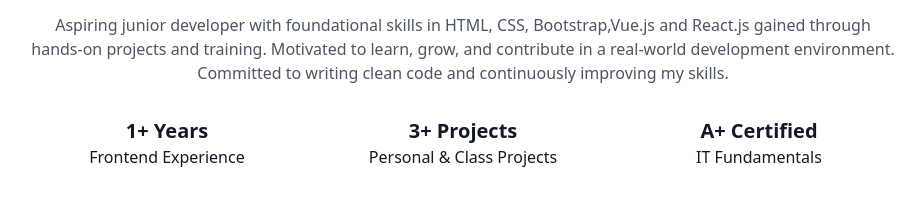
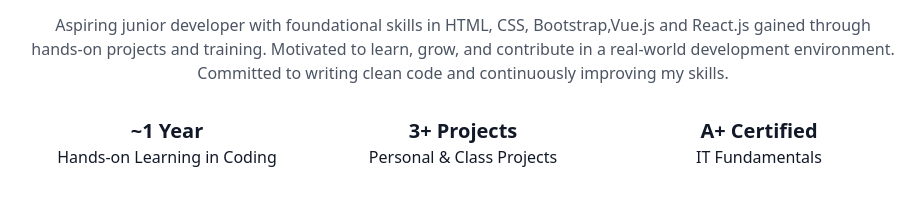
Before and after one commit to aungpyaeheiin/portfolio, a plain HTML site: page index.html in a window 1280 px wide. Shown: the part 953-1172 px from the top of the page, without its empty margins (177-1101 px from the left). Drawn offline with nearby package versions, Linux system fonts and the light colour scheme.

Commit message:
Updated Portfolio

```diff
--- a/index.html
+++ b/index.html
@@ -90,8 +90,8 @@
         </p>
         <div class="grid md:grid-cols-3 gap-6">
           <div>
-            <h3 class="text-xl font-bold">1+ Years</h3>
-            <p>Frontend Experience</p>
+            <h3 class="text-xl font-bold">~1 Year</h3>
+            <p>Hands-on Learning in Coding</p>
           </div>
           <div>
             <h3 class="text-xl font-bold">3+ Projects</h3>
```
